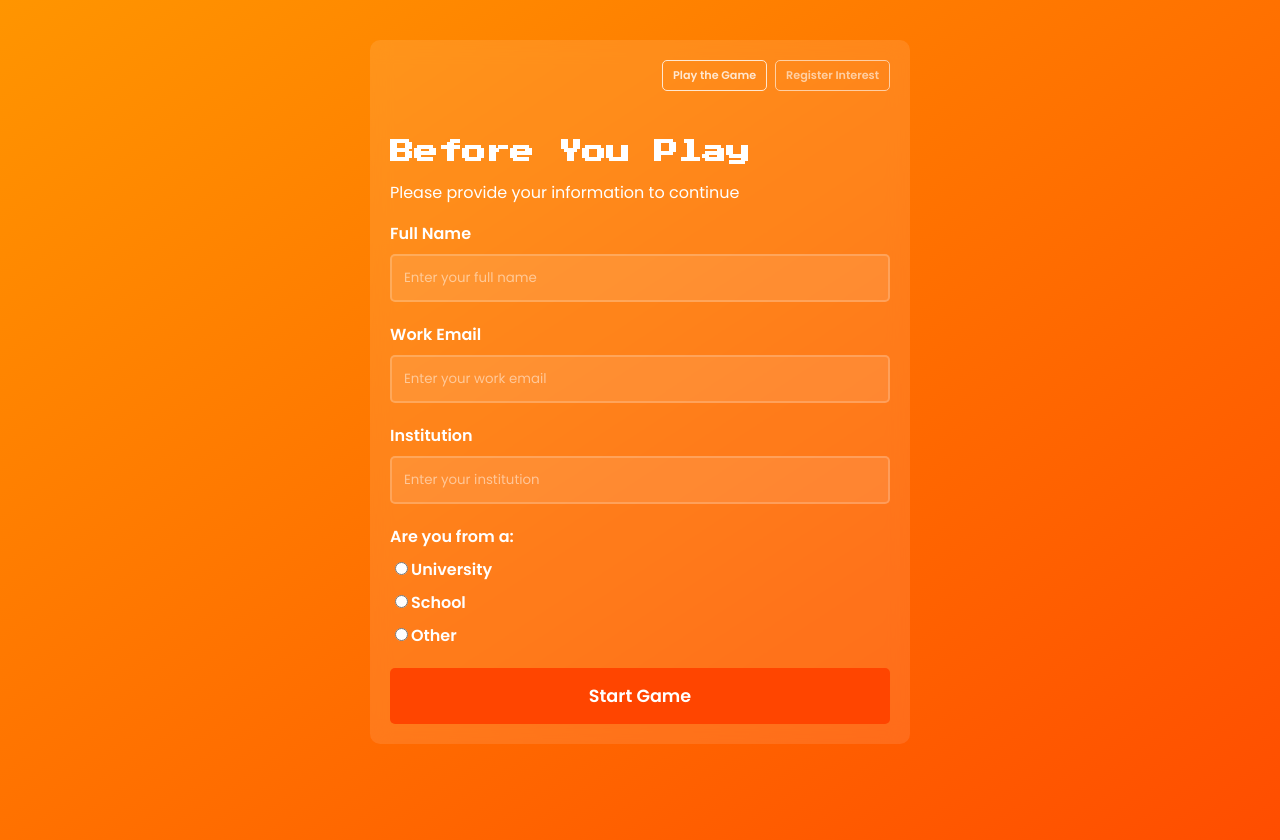
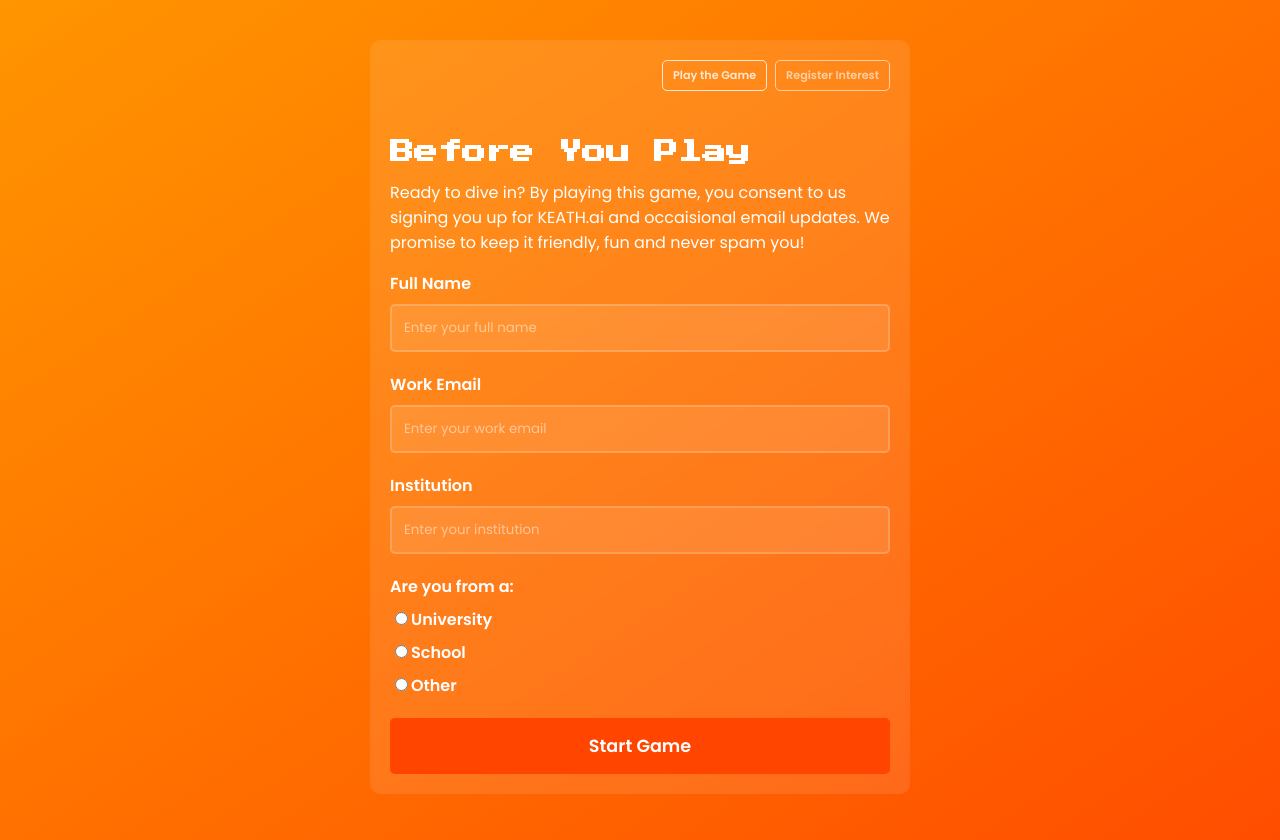
Before and after one commit to mhurle/KEATH-Memory-Match, a React (Vite) app: page / in a window 1280 px wide. Built offline with nearby package versions, Linux system fonts and the light colour scheme.

Commit message:
Consent sentence added

```diff
--- a/src/FormPage.jsx
+++ b/src/FormPage.jsx
@@ -34,19 +34,22 @@ function FormPage() {
     e.preventDefault();
     setError('');
 
+    // Basic validation
     if (!formData.email.includes('@')) {
       setError('Please enter a valid email');
       return;
     }
 
+    // Prepare data for Netlify
     const data = new FormData();
     data.append('form-name', 'user-info');
     data.append('name', formData.name);
     data.append('email', formData.email);
     data.append('institution', formData.institution);
     data.append('institutionType', formData.institutionType);
-    data.append('submissionType', activeTab); // Differentiates the tab
+    data.append('submissionType', activeTab); // Distinguish submissions
 
+    // Submit to Netlify
     fetch('/', {
       method: 'POST',
       body: data
@@ -54,9 +57,11 @@ function FormPage() {
       .then(() => {
         console.log('Form submitted to Netlify!');
         if (activeTab === 'play') {
+          // Store data & go to game
           localStorage.setItem('userGameData', JSON.stringify(formData));
           navigate('/game');
         } else {
+          // Interest submission success
           setInterestSubmitted(true);
         }
       })
@@ -66,7 +71,7 @@ function FormPage() {
       });
   };
 
-  // Show success page if registering interest was successful
+  // If someone just submitted interest, show success page
   if (activeTab === 'interest' && interestSubmitted) {
     return (
       <div className="survey-container">
@@ -74,7 +79,16 @@ function FormPage() {
         <p>Your interest has been submitted. Thank you!</p>
         <button
           type="button"
-          onClick={() => setInterestSubmitted(false)}
+          onClick={() => {
+            // Clear old data and re-show interest form empty
+            setInterestSubmitted(false);
+            setFormData({
+              name: '',
+              email: '',
+              institution: '',
+              institutionType: ''
+            });
+          }}
           style={{ marginTop: '20px' }}
         >
           Back to Form
@@ -86,7 +100,7 @@ function FormPage() {
   return (
     <div
       className="survey-container"
-      style={{ position: 'relative', paddingTop: '80px' }} // <-- Added top padding
+      style={{ position: 'relative', paddingTop: '80px' }}
     >
       {/*
         Tab toggle buttons - top-right corner, absolutely positioned
@@ -144,7 +158,10 @@ function FormPage() {
       {activeTab === 'play' ? (
         <>
           <h2>Before You Play</h2>
-          <p>Please provide your information to continue</p>
+          <p>
+            Ready to dive in? By playing this game, you consent to us signing you up
+            for KEATH.ai and occaisional email updates. We promise to keep it friendly, fun and never spam you!
+          </p>
         </>
       ) : (
         <>
```
